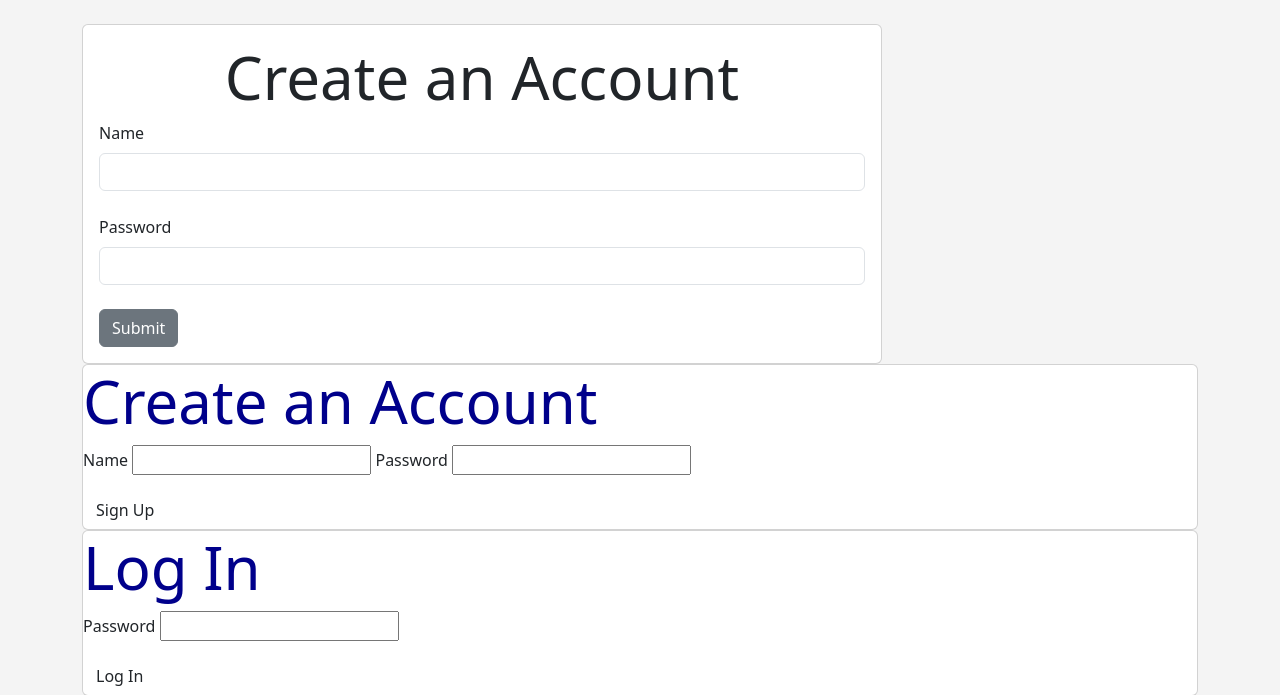
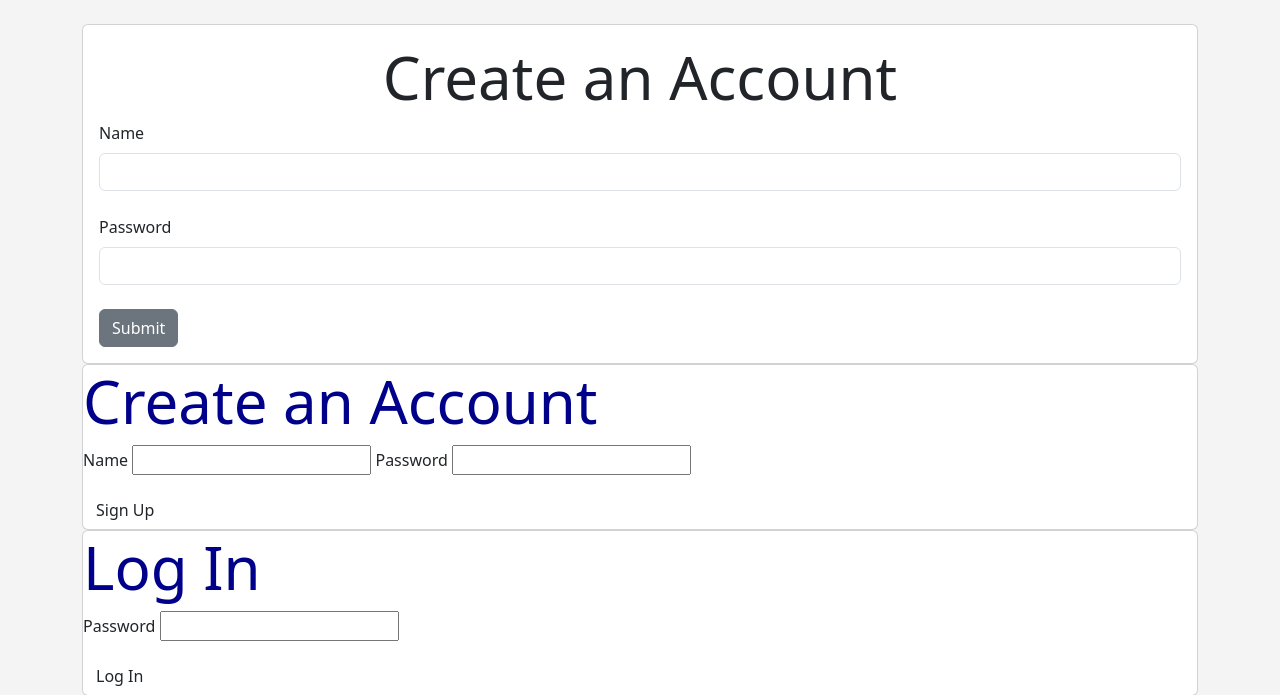
Before and after one commit to ErikBurdett/RoverWeb, a Flask app: page /user/signup in a window 1280 px wide. Shown: the part 56-751 px from the top of the page. Run offline with Flask 3, Linux system fonts and the light colour scheme; some libraries are stand-ins or nearby versions.

Commit message:
Update sign_up.html

```diff
--- a/api/templates/sign_up.html
+++ b/api/templates/sign_up.html
@@ -2,7 +2,7 @@
 
 {% block content %}
 
-<div class="card center" style="width: 50rem;">
+<div class="card">
   <div class="card-body">
     <h1 class="card-title text-center">Create an Account</h1>
     <form method="POST">
```
